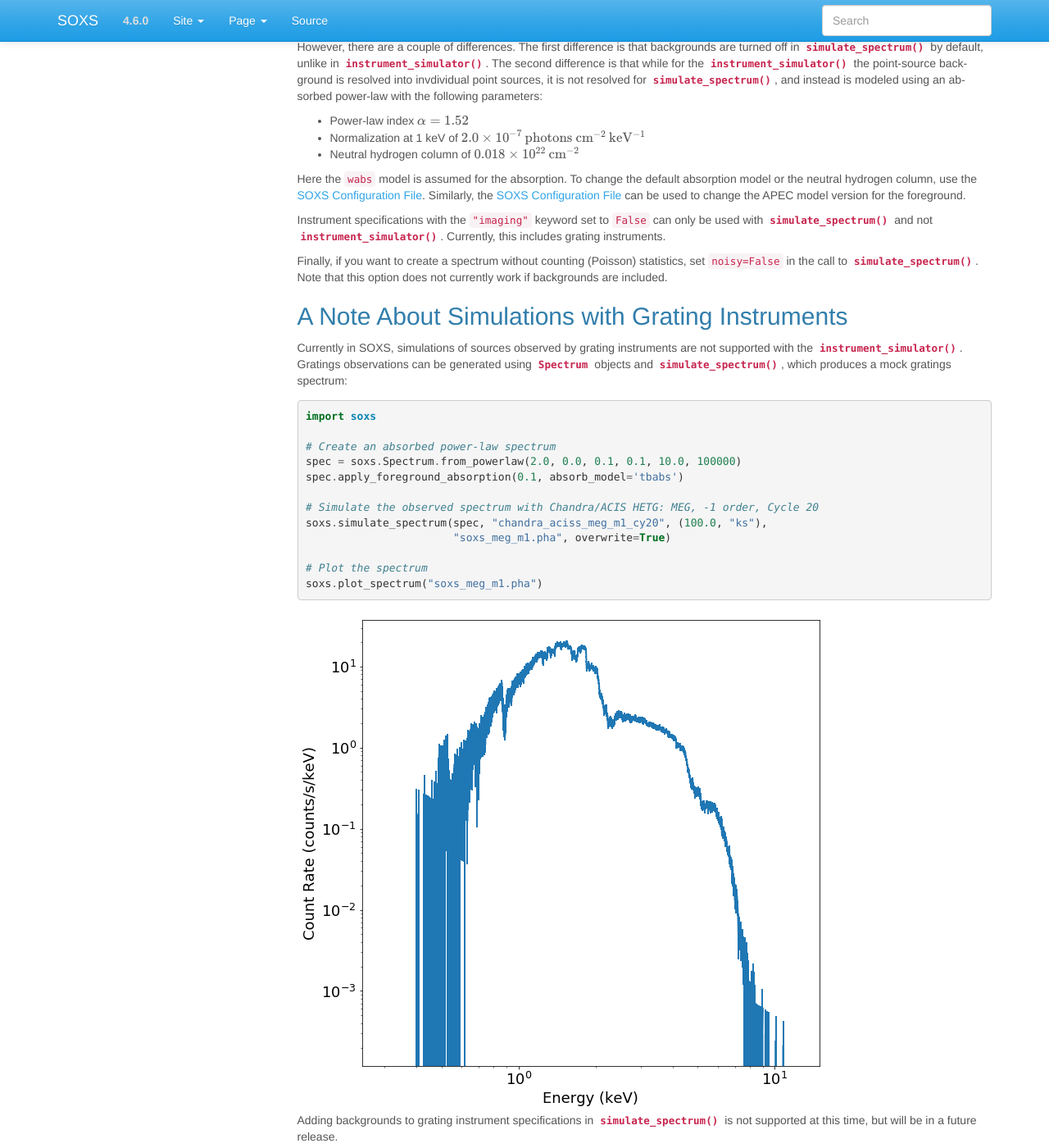
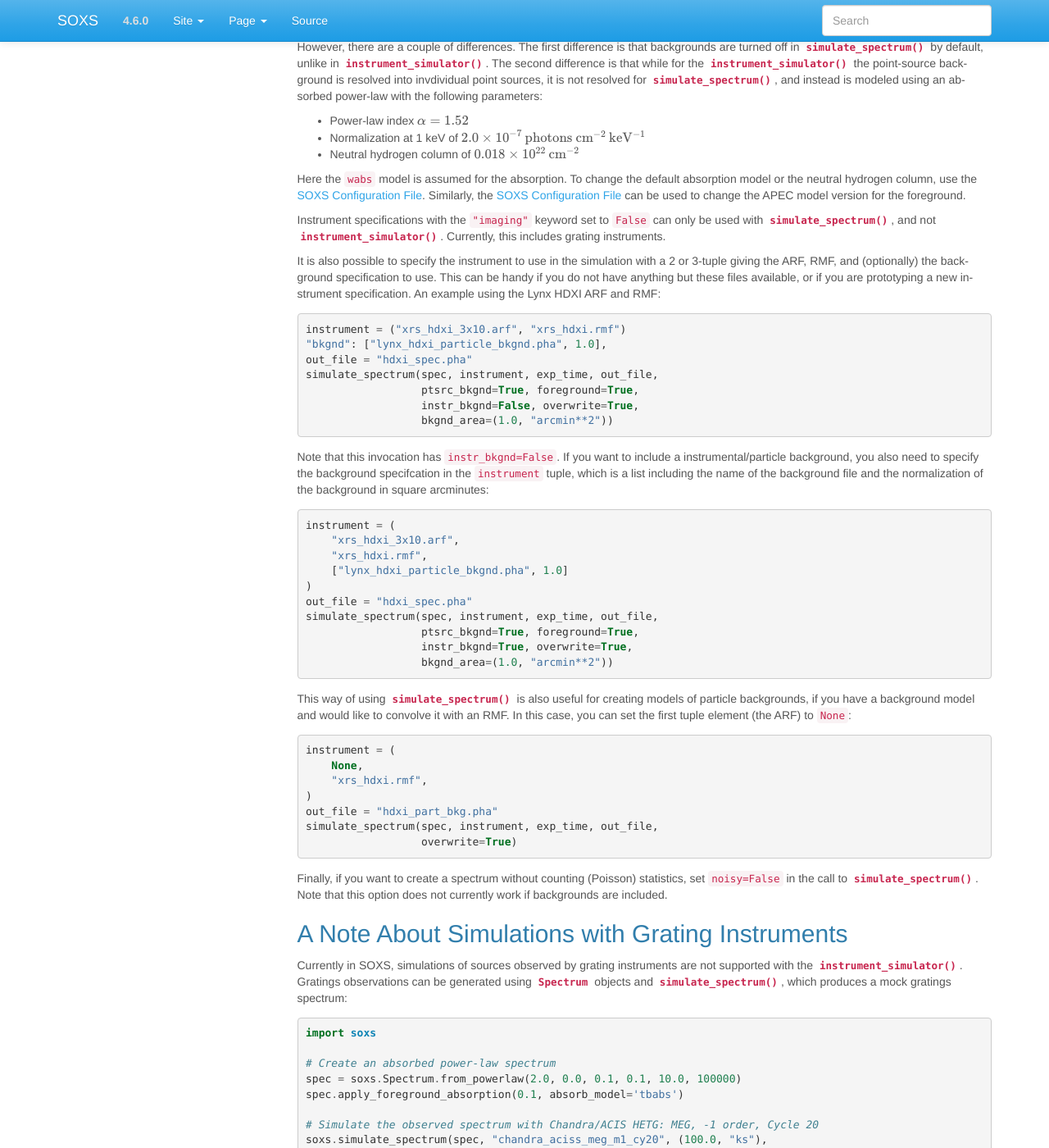
Before and after one commit to lynx-x-ray-observatory/soxs, a Sphinx documentation site: the page built from doc/source/users_guide/instrument.rst, in a window 1280 px wide and 1400 px high, scrolled down 5715 px. Shown: the whole window at 82% size. Built offline with Sphinx 7.4.7, drawn with Linux system fonts in a browser that asks for light colours; some of the changed text lies outside the part shown.

Commit message:
New mode of spectrum simulation

```diff
--- a/doc/source/users_guide/instrument.rst
+++ b/doc/source/users_guide/instrument.rst
@@ -417,9 +417,59 @@ absorption model or the neutral hydrogen column, use the :ref:`config`. Similarl
 the :ref:`config` can be used to change the APEC model version for the foreground.
 
 Instrument specifications with the ``"imaging"`` keyword set to ``False`` can
-only be used with :func:`~soxs.instrument.simulate_spectrum` and not
+only be used with :func:`~soxs.instrument.simulate_spectrum`, and not
 :func:`~soxs.instrument.instrument_simulator`. Currently, this includes grating
 instruments.
+
+It is also possible to specify the instrument to use in the simulation with a
+2 or 3-tuple giving the ARF, RMF, and (optionally) the background specification
+to use. This can be handy if you do not have anything but these files available,
+or if you are prototyping a new instrument specification. An example using the Lynx
+HDXI ARF and RMF:
+
+.. code-block:: python
+
+    instrument = ("xrs_hdxi_3x10.arf", "xrs_hdxi.rmf")
+    "bkgnd": ["lynx_hdxi_particle_bkgnd.pha", 1.0],
+    out_file = "hdxi_spec.pha"
+    simulate_spectrum(spec, instrument, exp_time, out_file,
+                      ptsrc_bkgnd=True, foreground=True,
+                      instr_bkgnd=False, overwrite=True,
+                      bkgnd_area=(1.0, "arcmin**2"))
+
+Note that this invocation has ``instr_bkgnd=False``. If you want to include
+a instrumental/particle background, you also need to specify the background
+specifcation in the ``instrument`` tuple, which is a list including the name
+of the background file and the normalization of the background in square
+arcminutes:
+
+.. code-block:: python
+
+    instrument = (
+        "xrs_hdxi_3x10.arf",
+        "xrs_hdxi.rmf",
+        ["lynx_hdxi_particle_bkgnd.pha", 1.0]
+    )
+    out_file = "hdxi_spec.pha"
+    simulate_spectrum(spec, instrument, exp_time, out_file,
+                      ptsrc_bkgnd=True, foreground=True,
+                      instr_bkgnd=True, overwrite=True,
+                      bkgnd_area=(1.0, "arcmin**2"))
+
+This way of using :func:`~soxs.instrument.simulate_spectrum` is also useful
+for creating models of particle backgrounds, if you have a background model and
+would like to convolve it with an RMF. In this case, you can set the first
+tuple element (the ARF) to ``None``:
+
+.. code-block:: python
+
+    instrument = (
+        None,
+        "xrs_hdxi.rmf",
+    )
+    out_file = "hdxi_part_bkg.pha"
+    simulate_spectrum(spec, instrument, exp_time, out_file,
+                      overwrite=True)
 
 Finally, if you want to create a spectrum without counting (Poisson) statistics,
 set ``noisy=False`` in the call to :func:`~soxs.instrument.simulate_spectrum`. Note
@@ -453,9 +503,8 @@ spectrum:
 
 .. image:: ../images/gratings_spectrum.png
 
-Adding backgrounds to grating instrument specifications in
-:func:`~soxs.instrument.simulate_spectrum` is not supported at this time, but
-will be in a future release.
+Adding particle backgrounds to grating instrument specifications in
+:func:`~soxs.instrument.simulate_spectrum` is not supported at this time.
 
 .. _instrument-registry:
 
```
Also changed, not shown: doc/source/changelog.rst (+10 -1 lines), 3 other files.
